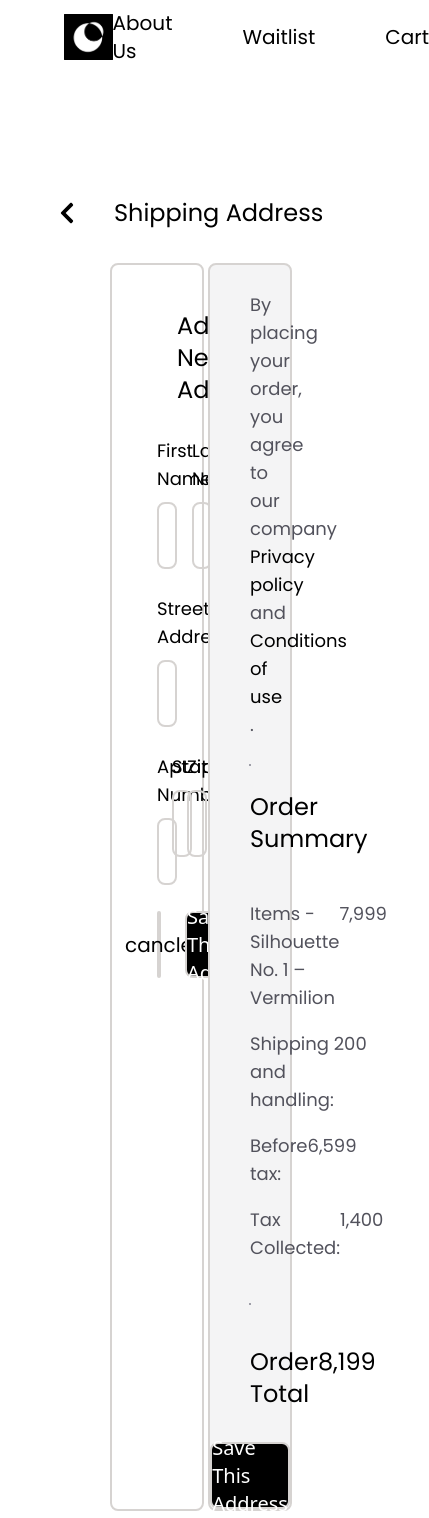
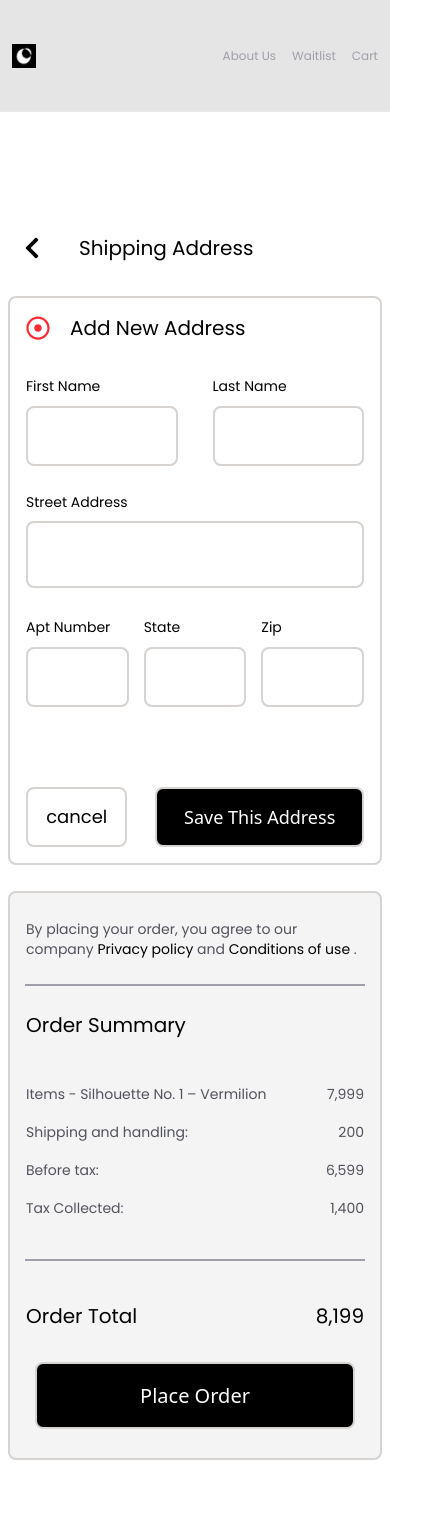
Before and after one commit to JayShende/Eclypse-Assingment, a React (Vite) app in the folder Frontend/: page /payments in a window 390 px wide. Shown: the whole page, 429 px wide, since content can reach past the window. After the commit the page ends 1460 px from the top, so only its background shows below. Built offline with nearby package versions, Linux system fonts and the light colour scheme.

Commit message:
now entire app is responsive

```diff
--- a/Frontend/src/components/navbar-payments.tsx
+++ b/Frontend/src/components/navbar-payments.tsx
@@ -2,13 +2,12 @@ import logoNavbar from '../assets/images/logoNavbar.png';
 
 const NavbarPayments = () => {
   return (
-    <div className="w-full z-50 h-[75px] px-16 py-3 flex justify-between items-center backdrop-blur-md backdrop-saturate-150 border-b border-white/10">
-      <img src={logoNavbar} alt="logo" className="w-[48.79px] h-[45.464px]" />
-      <div className=" flex gap-x-[70px] font-Poppins text-xl font-normal items-center">
+    <div className=" w-full z-50 sm:h-[75px] h-28 bg-neutral-200 sm:px-16 px-3 py-3 flex justify-between items-center backdrop-blur-md backdrop-saturate-150 border-b border-white/10">
+      <img src={logoNavbar} alt="logo" className="sm:w-[48.79px] w-6 sm:h-[45.464px] h-6" />
+      <div className="flex sm:gap-x-[70px] gap-x-4 font-Poppins sm:text-xl text-xs font-normal items-center text-zinc-400">
         <span>About Us</span>
         <span>Waitlist</span>
         <span>Cart</span>
-
       </div>
     </div>
   );
--- a/Frontend/src/components/shipping-page.tsx
+++ b/Frontend/src/components/shipping-page.tsx
@@ -3,37 +3,38 @@ import { FaRegDotCircle } from "react-icons/fa";
 import { Link } from "react-router-dom";
 const ShippingPage = () => {
   return (
-    <div className="mt-[122px] mx-[55px]">
-      <div className="flex gap-x-[35px] items-center">
-
-        <Link to="/"><FaChevronLeft className="text-2xl" /></Link>
-        <span className="text-2xl font-Poppins">Shipping Address </span>
+    <div className=" mt-[122px] sm:mx-[55px] mx-0 ">
+      <div className="flex gap-x-[35px] sm:mx-0 mx-5 items-center">
+        <Link to="/">
+          <FaChevronLeft className="text-2xl" />
+        </Link>
+        <span className="sm:text-2xl text-xl font-Poppins">Shipping Address </span>
       </div>
-      <div className="grid grid-cols-2 gap-[26px] mt-[34px] m-[55px]">
-        <div className=" p-[45px] border-2 rounded-lg border-stone-300">
+      <div className="grid sm:grid-cols-2 grid-rows-2 gap-[26px] mt-[34px] mx-2">
+        <div className=" sm:p-[45px] p-4   border-2 rounded-lg border-stone-300">
           <div className="flex gap-x-[20px] items-center">
             <FaRegDotCircle className="text-2xl text-red-500" />
-            <span className="text-2xl font-Poppins">Add New Address</span>
+            <span className="sm:text-2xl text-xl font-Poppins">Add New Address</span>
           </div>
           <div className="grid grid-cols-2 gap-x-[35px]">
             <div className="mt-[31px]">
-              <span className="text-lg font-Poppins">First Name</span>
+              <span className="sm:text-lg text-sm font-Poppins">First Name</span>
               <input
                 type="text"
-                className="w-full h-[67px] border-2 border-stone-300 rounded-lg px-2 mt-[9px]"
+                className="w-full sm:h-[67px] h-[60px] border-2 border-stone-300 rounded-lg px-2 mt-[9px]"
               />
             </div>
             <div className="mt-[31px]">
-              <span className="text-lg font-Poppins">Last Name</span>
+              <span className="sm:text-lg text-sm font-Poppins">Last Name</span>
               <input
                 type="text"
-                className="w-full h-[67px] border-2 border-stone-300 rounded-lg px-2 mt-[9px]"
+                className="w-full sm:h-[67px] h-[60px] border-2 border-stone-300 rounded-lg px-2 mt-[9px]"
               />
             </div>
           </div>
 
           <div className="flex flex-col mt-[26px]">
-            <span className="text-lg font-Poppins">Street Address</span>
+            <span className="sm:text-lg text-sm font-Poppins">Street Address</span>
             <input
               type="text"
               className="w-auto h-[67px] border-2 rounded-lg border-stone-300 px-2 mt-[9px]"
@@ -42,48 +43,48 @@ const ShippingPage = () => {
 
           <div className="grid grid-cols-3 gap-x-[15px] mt-[26px]">
             <div className="">
-              <span className="text-lg font-Poppins">Apt Number</span>
+              <span className="sm:text-lg text-sm font-Poppins">Apt Number</span>
               <input
                 type="text"
-                className="w-full h-[67px] border-2 border-stone-300 rounded-lg px-2 mt-[9px]"
+                className="w-full sm:h-[67px] h-[60px] border-2 border-stone-300 rounded-lg px-2 mt-[9px]"
               />
             </div>
             <div className="">
-              <span className="text-lg font-Poppins">State</span>
+              <span className="sm:text-lg text-sm font-Poppins">State</span>
               <input
                 type="text"
-                className="w-full h-[67px] border-2 border-stone-300 rounded-lg px-2 mt-[9px]"
+                className="w-full sm:h-[67px] h-[60px] border-2 border-stone-300 rounded-lg px-2 mt-[9px]"
               />
             </div>
             <div className="">
-              <span className="text-lg font-Poppins">Zip</span>
+              <span className="sm:text-lg text-sm font-Poppins">Zip</span>
               <input
                 type="text"
-                className="w-full h-[67px] border-2 border-stone-300 rounded-lg px-2 mt-[9px]"
+                className="w-full sm:h-[67px] h-[60px] border-2 border-stone-300 rounded-lg px-2 mt-[9px]"
               />
             </div>
           </div>
 
-          <div className="mt-[26px] grid grid-cols-[30%_1fr] gap-x-[28px]">
-            <div className=" h-[67px] border-2 border-stone-300 rounded-lg flex justify-center items-center font-Poppins text-xl">
-              cancle
+          <div className="sm:mt-[26px] mt-20 grid grid-cols-[30%_1fr] gap-x-[28px]">
+            <div className=" sm:h-[67px] h-[60px] border-2 border-stone-300 rounded-lg flex justify-center items-center font-Poppins sm:text-xl text-lg">
+              cancel
             </div>
-            <div className=" h-[67px] border-2 border-stone-300 bg-black text-white rounded-lg flex justify-center items-center text-xl cursor-pointer hover:bg-red-500 transition duration-200">
+            <div className=" sm:h-[67px] h-[60px] border-2 border-stone-300 bg-black text-white rounded-lg flex justify-center items-center sm:text-xl text-lg cursor-pointer hover:bg-red-500 transition duration-200">
               Save This Address
             </div>
           </div>
         </div>
 
-        <div className="border-2 rounded-lg border-stone-300 bg-zinc-100 px-[40px] pt-[26px] flex flex-col">
-          <span className="text-zinc-600 text-lg font-Poppins">
+        <div className="border-2 rounded-lg border-stone-300 bg-zinc-100 sm:px-[40px] px-4 pt-[26px] flex flex-col">
+          <span className="text-zinc-600 sm:text-lg text-sm font-Poppins">
             By placing your order, you agree to our company
             <span className="text-black"> Privacy policy</span> and
             <span className="text-black"> Conditions of use</span> .
           </span>
 
           <div className="w-full h-0  outline-1 outline-offset-[-0.50px] outline-zinc-400 my-[26px]"></div>
-          <div className="text-2xl font-Poppins  ">Order Summary</div>
-          <div className="flex flex-col text-zinc-600 text-lg mt-[45px] font-Poppins gap-y-[18px]">
+          <div className="sm:text-2xl text-xl font-Poppins  ">Order Summary</div>
+          <div className="flex flex-col text-zinc-600  sm:text-lg text-sm mt-[45px] font-Poppins gap-y-[18px]">
             <div className="flex justify-between">
               <span> Items - Silhouette No. 1 – Vermilion</span>
               <span>7,999</span>
@@ -103,15 +104,15 @@ const ShippingPage = () => {
           </div>
 
           <div className="w-full h-0  outline-1 outline-offset-[-0.50px] outline-zinc-400 my-[42px]"></div>
-          <div className="flex justify-between text-2xl font-Poppins">
+          <div className="flex justify-between sm:text-2xl text-xl font-Poppins">
             <span>Order Total</span>
             <span>8,199</span>
           </div>
-           <div className="flex justify-center items-center">
-<div className=" w-96 h-[67px] border-2 border-stone-300 bg-black text-white rounded-lg flex justify-center items-center text-xl cursor-pointer hover:bg-red-500 transition duration-200 mt-8">
-              Save This Address
+          <div className="flex justify-center items-center">
+            <div className=" sm:w-96 w-80 h-[67px] border-2 border-stone-300 bg-black text-white rounded-lg flex justify-center items-center text-xl cursor-pointer hover:bg-red-500 transition duration-200 mt-8">
+              Place Order
             </div>
-           </div>
+          </div>
         </div>
       </div>
     </div>
--- a/Frontend/src/components/ui/video-container.tsx
+++ b/Frontend/src/components/ui/video-container.tsx
@@ -3,7 +3,7 @@ import Hero_Video from "../../assets/video/Hero_Video.mp4"
 const VideoHeroSection = () => {
   return (
     <div className="w-fit h-auto flex items-center justify-center">
-      <div className="relative sm:w-[93vw] w-full sm:h-[530px] h-80 sm:mt-[27px]  sm:mx-[37px] mx-1">
+      <div className="relative sm:w-[93vw] w-fit sm:h-[530px] h-80 sm:mt-[27px]  sm:mx-[37px] mx-1">
         <video
           src={Hero_Video}
           autoPlay
```
